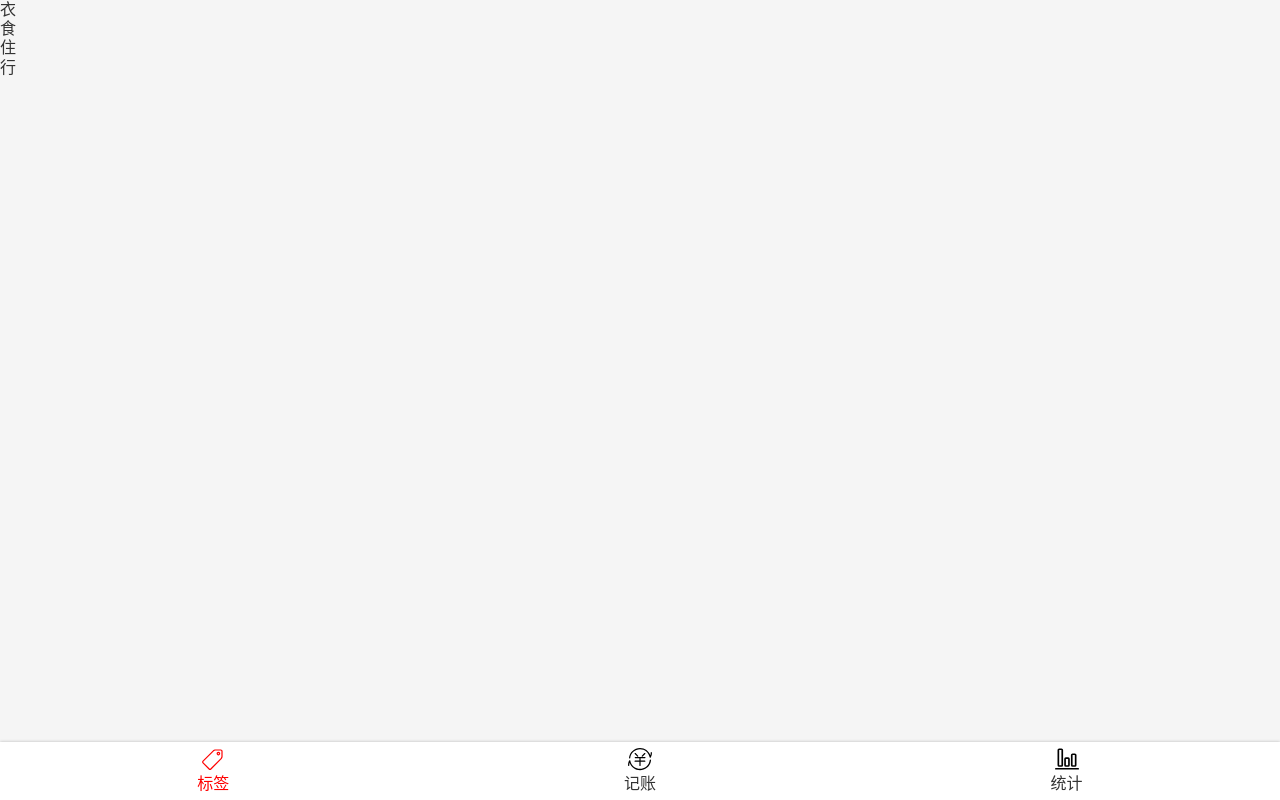
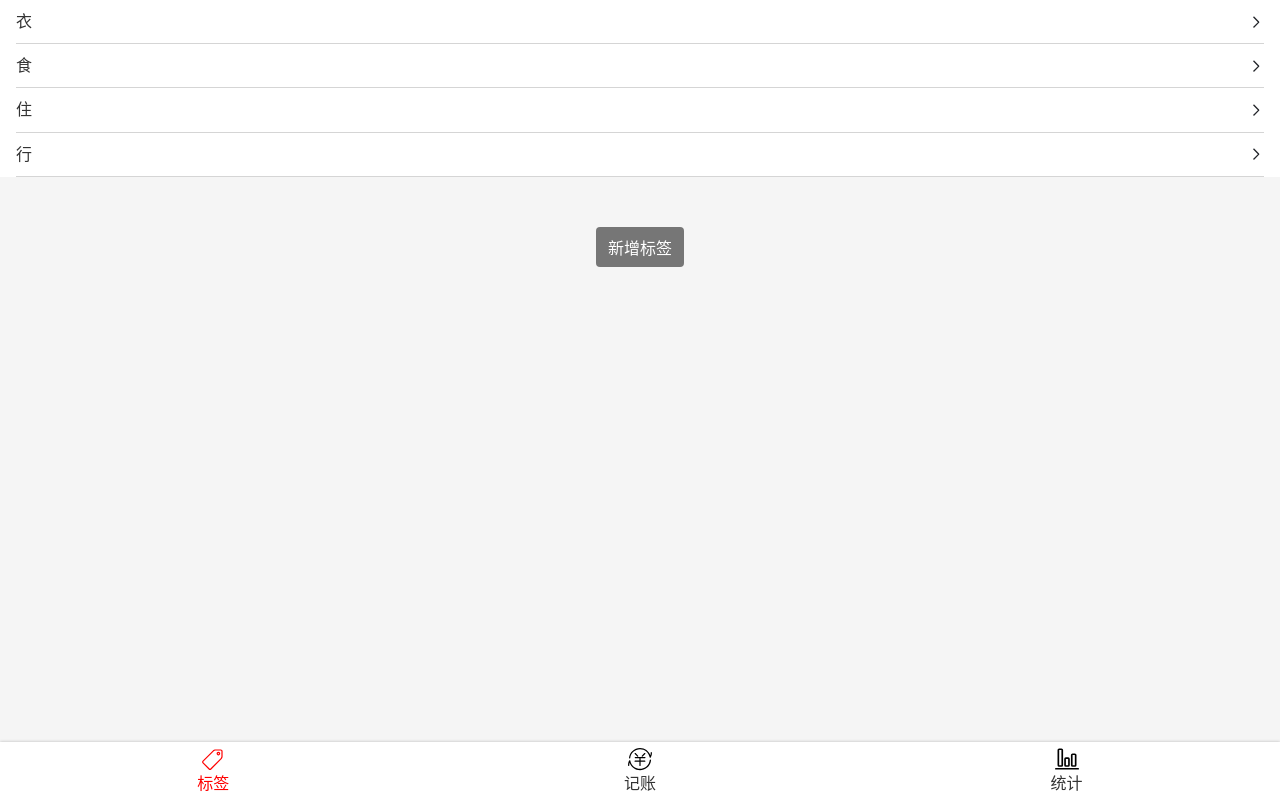
Before and after one commit to Crescent-zxy/MiaoMiao-Accounting, a React app: page /#/tags in a window 1280 px wide. Built offline with nearby package versions, Linux system fonts and the light colour scheme.

Commit message:
TagList 样式

```diff
--- a/src/index.scss
+++ b/src/index.scss
@@ -46,3 +46,8 @@
   display: block;
   clear: both;
 }
+.oneLine {
+  white-space: nowrap;
+  overflow: hidden;
+  text-overflow: ellipsis;
+}
--- a/src/views/Tags.tsx
+++ b/src/views/Tags.tsx
@@ -1,15 +1,51 @@
 import Layout from "components/Layout";
+import Icon from "components/Icon";
 import { useTags } from "hooks/useTags";
+import styled from "styled-components";
 
+const TagList = styled.ol`
+  font-size: 16px;
+  background-color: white;
+  > li {
+    border-bottom: 1px solid #d5d5d5;
+    margin: 0 16px;
+    padding: 12px 0;
+    display: flex;
+    justify-content: space-between;
+    align-items: center;
+  }
+`;
+
+const Center = styled.div`
+  display: flex;
+  justify-content: center;
+  align-items: center;
+`;
+
+const Button = styled.button`
+  font-size: 16px;
+  border: none;
+  padding: 8px 12px;
+  background: #767676;
+  border-radius: 4px;
+  color: white;
+  margin-top: 50px;
+`;
 const Tags = () => {
   const { tags, setTags } = useTags();
   return (
     <Layout>
-      <ol>
+      <TagList>
         {tags.map((tag) => (
-          <li key={tag}>{tag}</li>
+          <li key={tag}>
+            <span className="oneLine">{tag}</span>
+            <Icon name="right" />
+          </li>
         ))}
-      </ol>
+      </TagList>
+      <Center>
+        <Button>新增标签</Button>
+      </Center>
     </Layout>
   );
 };
```
Also changed, not shown: src/icons/right.svg (added).
